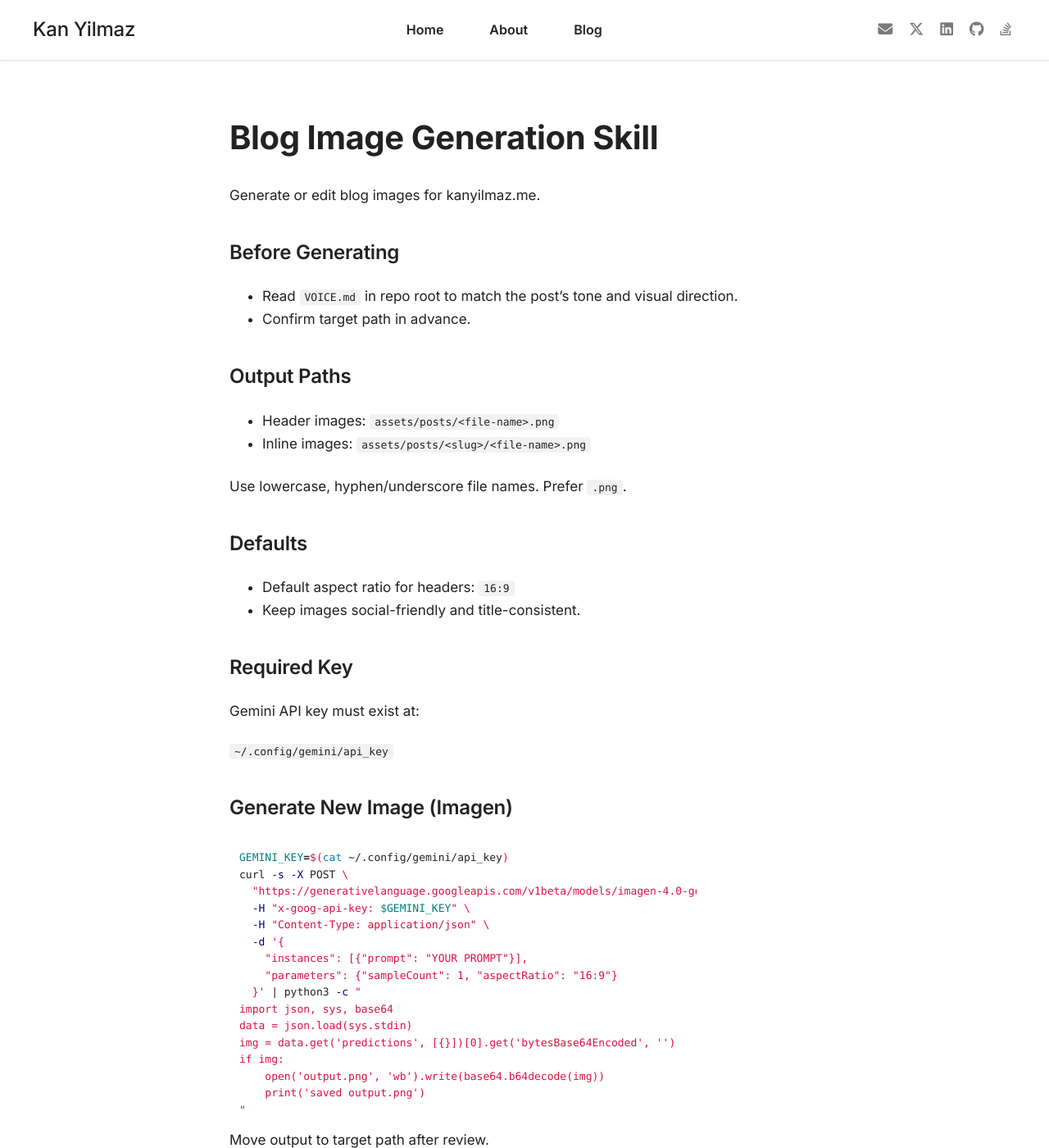
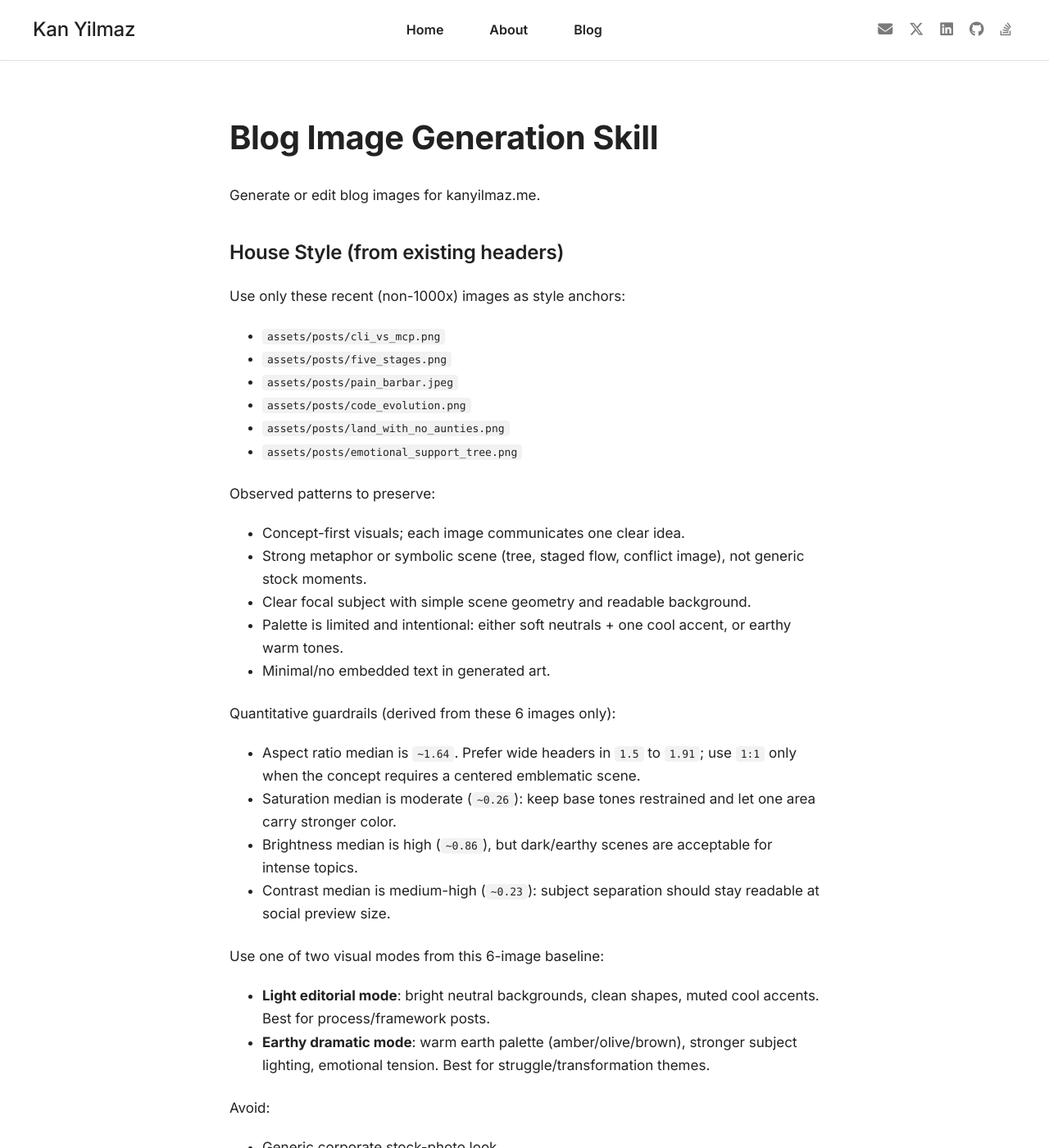
Before and after one commit to thellimist/thellimist.github.io, a Jekyll site: the page built from skills/blog-image-generation/SKILL.md, in a window 1280 px wide and 1400 px high. Shown: the whole window at 82% size. Built offline with Jekyll 4.4.1, drawn with Linux system fonts in a browser that asks for light colours; our own code applies the rules of GitHub Pages for plain Markdown files; some of the changed text lies outside the part shown.

Commit message:
docs(blog-image-generation): align house style to latest 6 non-1000x images

````diff
--- a/skills/blog-image-generation/SKILL.md
+++ b/skills/blog-image-generation/SKILL.md
@@ -6,6 +6,39 @@ description: Generate and edit blog images for kanyilmaz.me posts using Gemini A
 # Blog Image Generation Skill
 
 Generate or edit blog images for kanyilmaz.me.
+
+## House Style (from existing headers)
+
+Use only these recent (non-1000x) images as style anchors:
+- `assets/posts/cli_vs_mcp.png`
+- `assets/posts/five_stages.png`
+- `assets/posts/pain_barbar.jpeg`
+- `assets/posts/code_evolution.png`
+- `assets/posts/land_with_no_aunties.png`
+- `assets/posts/emotional_support_tree.png`
+
+Observed patterns to preserve:
+- Concept-first visuals; each image communicates one clear idea.
+- Strong metaphor or symbolic scene (tree, staged flow, conflict image), not generic stock moments.
+- Clear focal subject with simple scene geometry and readable background.
+- Palette is limited and intentional: either soft neutrals + one cool accent, or earthy warm tones.
+- Minimal/no embedded text in generated art.
+
+Quantitative guardrails (derived from these 6 images only):
+- Aspect ratio median is `~1.64`. Prefer wide headers in `1.5` to `1.91`; use `1:1` only when the concept requires a centered emblematic scene.
+- Saturation median is moderate (`~0.26`): keep base tones restrained and let one area carry stronger color.
+- Brightness median is high (`~0.86`), but dark/earthy scenes are acceptable for intense topics.
+- Contrast median is medium-high (`~0.23`): subject separation should stay readable at social preview size.
+
+Use one of two visual modes from this 6-image baseline:
+- **Light editorial mode**: bright neutral backgrounds, clean shapes, muted cool accents. Best for process/framework posts.
+- **Earthy dramatic mode**: warm earth palette (amber/olive/brown), stronger subject lighting, emotional tension. Best for struggle/transformation themes.
+
+Avoid:
+- Generic corporate stock-photo look.
+- Overcrowded scenes with many focal points.
+- Neon/rainbow palettes and overly glossy 3D icon packs.
+- Flat clip-art style unless the post is explicitly diagram-focused.
 
 ## Before Generating
 
@@ -31,6 +64,25 @@ Gemini API key must exist at:
 `~/.config/gemini/api_key`
 
 ## Generate New Image (Imagen)
+
+Prompt structure:
+- Subject/metaphor (one sentence)
+- Environment + lighting
+- Palette direction (light editorial or earthy dramatic)
+- Composition notes (foreground/mid/background, negative space)
+- Style constraints (editorial illustration, cinematic digital painting, minimal text)
+
+Prompt template:
+
+```text
+Create a blog header image for: "<POST TITLE>".
+Core metaphor: <ONE clear metaphor>.
+Scene: <environment and subject action>.
+Style: editorial digital illustration, cinematic lighting, high depth, clean composition.
+Palette: <light editorial OR earthy dramatic>, 2-4 dominant colors with one accent.
+Composition: wide hero frame, clear central focal point, strong negative space for title overlay.
+Do not add logos, UI chrome, or visible text.
+```
 
 ```bash
 GEMINI_KEY=$(cat ~/.config/gemini/api_key)
@@ -91,4 +143,5 @@ PYEOF
 - [ ] Output path is correct (`assets/posts/...`)
 - [ ] File name is stable and readable
 - [ ] Image matches post thesis and tone
+- [ ] Style matches house patterns (single metaphor, restrained palette, clear focal point)
 - [ ] Frontmatter `image:` points to the final header image path
````
